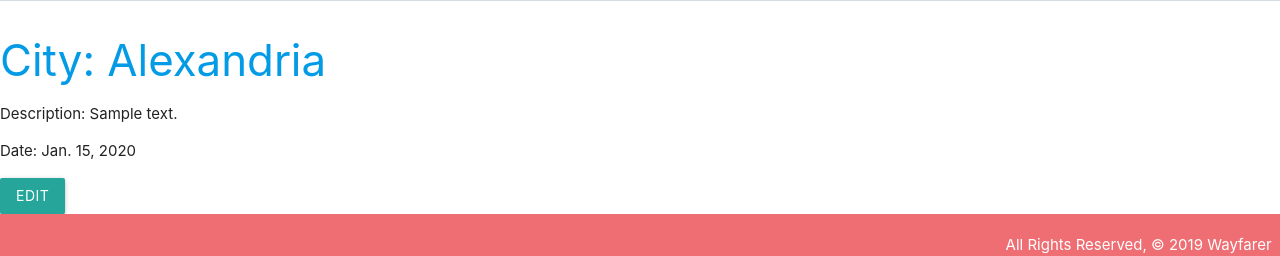
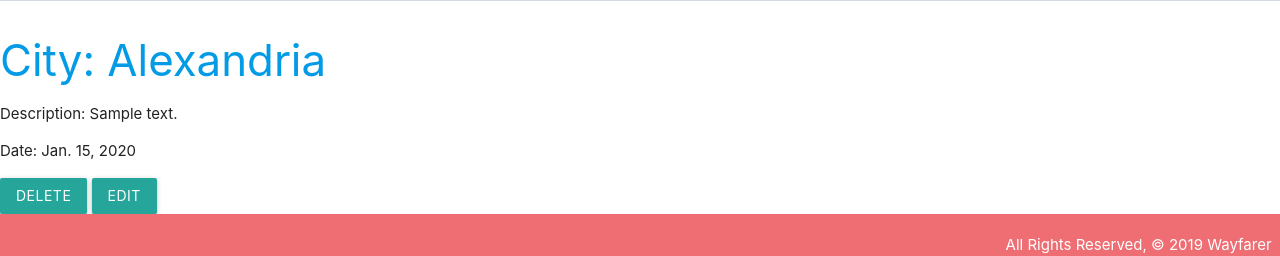
Before and after one commit to jedgodsey/dryft, a Django app: page /post/1 in a window 1280 px wide. Shown: the part 1159-1415 px from the top of the page. Run offline with Django 3.2, Linux system fonts and the light colour scheme; a user stored in the database is signed in; data comes from the database, SQL or seed files in the repository; tables that the repository leaves empty hold one stand-in row (values such as "Sample post"); grey boxes marked "Sample" are stand-in pictures; parts of the project's set-up code (start-up, migrations or seed data) failed here and were passed over; some libraries are stand-ins or nearby versions.

Commit message:
Adds delete functionality to post

```diff
--- a/Wayfarer/main_app/templates/posts/detail.html
+++ b/Wayfarer/main_app/templates/posts/detail.html
@@ -11,6 +11,7 @@ Detail Post
 <p>Description: {{post.content}}</p>
 <p>Date: {{post.date}}</p>
 
+<a href="{% url 'post_delete' post.id %}" class="btn">Delete</a>
 <a href="{% url 'post_edit' post.id %}" class="btn">Edit</a>
 
 {% endblock %}
--- a/Wayfarer/main_app/urls.py
+++ b/Wayfarer/main_app/urls.py
@@ -9,6 +9,7 @@ urlpatterns = [
     path('post/new', views.add_post, name='add_post'),
     path('post/<int:post_id>', views.post_detail, name='post_detail'),
     path('post/<int:post_id>/edit/', views.post_edit, name='post_edit'),
+    path('post/<int:post_id>/delete/', views.post_delete, name='post_delete'),
     path('city/<int:city_id>', views.city_detail, name='city_detail'),
     path('accounts/signup', views.signup, name='signup'),
 ]
--- a/Wayfarer/main_app/views.py
+++ b/Wayfarer/main_app/views.py
@@ -67,6 +67,11 @@ def post_edit(request, post_id):
         return render(request, 'posts/edit.html', context)
 
 
+def post_delete(request, post_id):
+    Post.objects.get(id=post_id).delete()
+    return redirect('profile')
+
+
 
 @login_required
 def city_detail(request, city_id):
```
